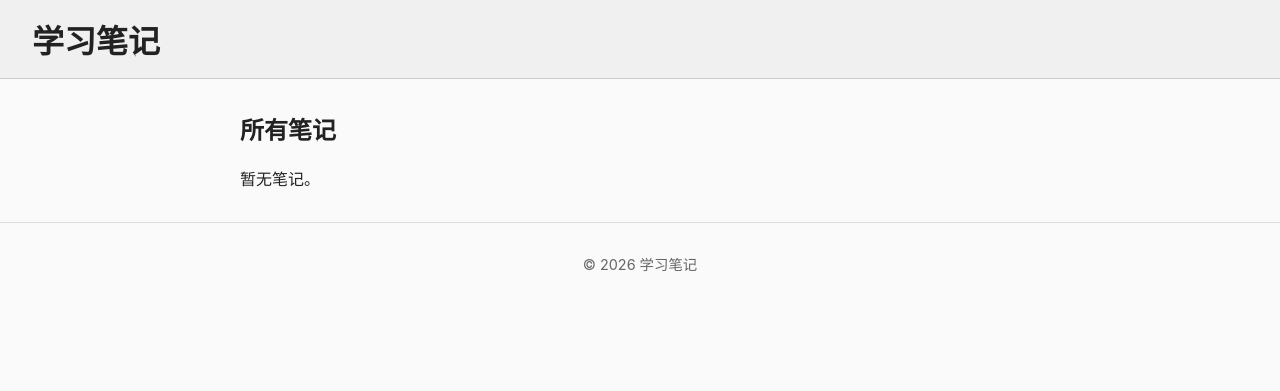
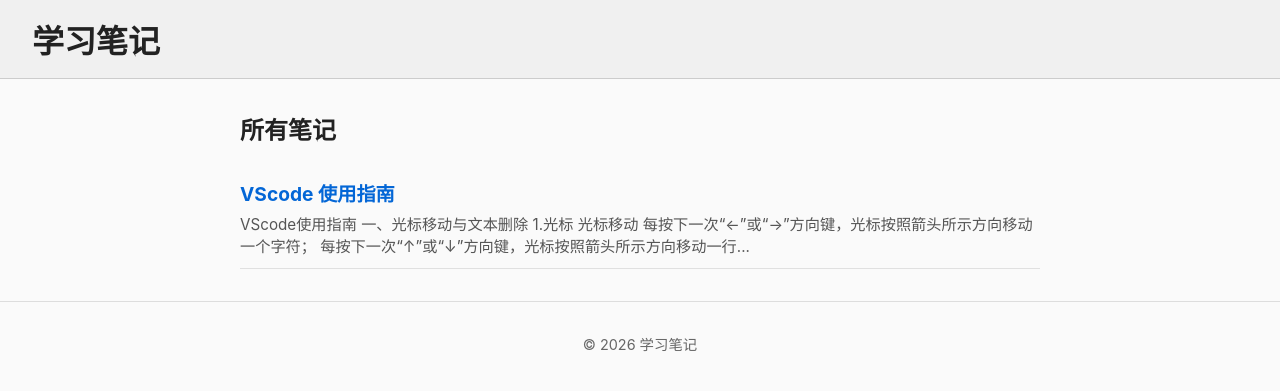
Before and after one commit to placeholder-208/Notes, a Jekyll site: the page built from index.html, in a window 1280 px wide. Shown: the top 391 px of the page. Built offline with Jekyll 4.4.1, drawn with Linux system fonts in a browser that asks for light colours; part of the change alters nothing that is shown.

Commit message:
fix the problem about homepage display null notes

```diff
--- a/_config.yml
+++ b/_config.yml
@@ -1,6 +1,6 @@
 title: 学习笔记
 description: 个人技术笔记集合
-baseurl: ""   # 如果仓库是 username.github.io 则留空，否则填 "/仓库名"
+baseurl: "/Notes"   # 如果仓库是 username.github.io 则留空，否则填 "/仓库名"
 url: "https://yourusername.github.io"
 
 collections:
--- a/_notes/UsingVScode.md
+++ b/_notes/UsingVScode.md
@@ -1,3 +1,6 @@
+---
+title: VScode 使用指南
+---
 # VScode使用指南
 ## 一、光标移动与文本删除
 ### 1.光标
```
Also changed, not shown: 2 other files.
